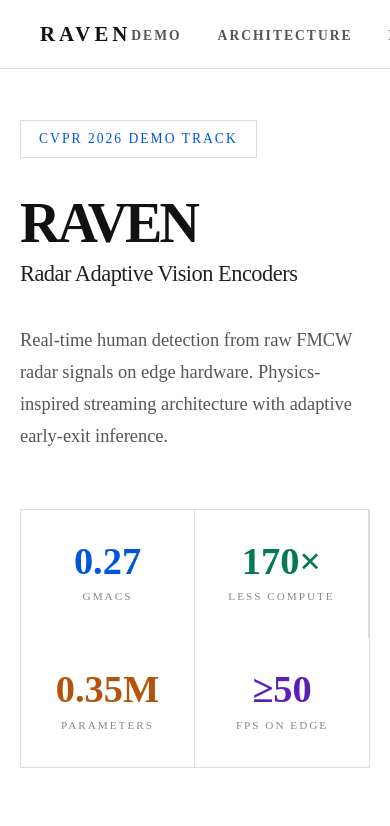
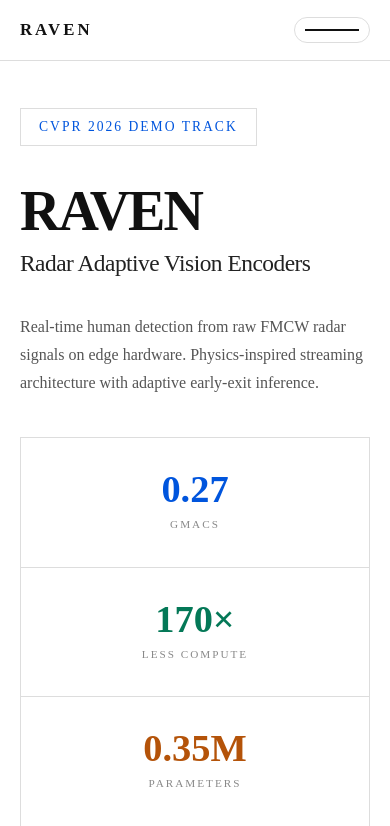
Before and after one commit to AnuvabSen1/raven-demo, a plain HTML site: page index.html in a window 390 px wide. Shown: the top 826 px of the page. Drawn offline with Linux system fonts and the light colour scheme.

Commit message:
Add files via upload

```diff
--- a/index.html
+++ b/index.html
@@ -86,16 +86,21 @@
 .rv.v{opacity:1;transform:none}
 .d1{transition-delay:.08s}.d2{transition-delay:.16s}.d3{transition-delay:.24s}
 
+.nav-toggle{display:none;border:1px solid var(--border);background:rgba(255,255,255,.92);color:var(--ink);padding:8px 10px;line-height:1;border-radius:999px;font-size:1rem;cursor:pointer}
+.nav-toggle span{display:block;width:18px;height:2px;background:currentColor;margin:3px 0;transition:transform .25s,opacity .25s}
+
 @media(min-width:1024px){#demo .section-copy{max-width:none;padding-right:56px}#arch .section-head,#hw .section-head,#res .section-head{max-width:none}#demo .sp,#arch .sp,#hw .sp,#res .sp{max-width:980px}#demo .sh,#arch .sh,#hw .sh,#res .sh{max-width:none;white-space:nowrap;text-wrap:nowrap}#demo .sh{font-size:clamp(2.9rem,4.3vw,4.5rem)}#arch .sh{font-size:clamp(2rem,3.15vw,3.1rem)}#hw .sh,#res .sh{font-size:clamp(2rem,3vw,3rem)}}
-@media(max-width:900px){.hw{grid-template-columns:1fr}.stats-row{grid-template-columns:repeat(2,1fr)}.hero-c{max-width:100%}.section-copy,#demo .section-copy{max-width:100%;padding-right:0}.sp,#demo .sp{max-width:100%}.spec-r{grid-template-columns:1fr;gap:10px;padding:20px 22px}.spec-r .k{font-size:.72rem;letter-spacing:1.4px}}
-@media(max-width:600px){.w,.inner{padding:0 20px}.arch-wrap{margin:0 -20px}}
+@media(max-width:900px){.hw{grid-template-columns:1fr}.stats-row{grid-template-columns:repeat(2,1fr)}.hero-c{max-width:100%}.section-copy,#demo .section-copy,.section-head{max-width:100%;padding-right:0}.tag,.sh,.sp,#demo .sp{display:block;width:100%;max-width:100%;text-align:left}.tag{margin-bottom:10px}.sh{line-height:1.08;margin-bottom:14px;text-wrap:wrap;white-space:normal}.sp,#demo .sp{line-height:1.65}.spec-r{grid-template-columns:1fr;gap:10px;padding:20px 22px}.spec-r .k{font-size:.72rem;letter-spacing:1.4px}}
+@media(max-width:768px){nav .inner{height:60px;padding:0 20px;position:relative}.logo{font-size:1.05rem;letter-spacing:3px}.nav-toggle{display:inline-flex;align-items:center;justify-content:center}.nav-toggle[aria-expanded='true'] span:nth-child(1){transform:translateY(5px) rotate(45deg)}.nav-toggle[aria-expanded='true'] span:nth-child(2){opacity:0}.nav-toggle[aria-expanded='true'] span:nth-child(3){transform:translateY(-5px) rotate(-45deg)}nav ul{position:absolute;top:calc(100% + 10px);left:20px;right:20px;display:flex;flex-direction:column;gap:0;padding:10px 0;border:1px solid var(--border);background:rgba(255,255,255,.98);box-shadow:0 18px 48px rgba(0,0,0,.12);opacity:0;pointer-events:none;transform:translateY(-10px);transition:opacity .25s,transform .25s;border-radius:18px}nav.open ul{opacity:1;pointer-events:auto;transform:translateY(0)}nav ul li{width:100%}nav a{display:block;padding:12px 18px;font-size:.78rem;letter-spacing:1.8px}section{padding:80px 0}.hero{padding:108px 0 72px}.hero h1{letter-spacing:-2px}.hero .sub{font-size:clamp(1.2rem,6vw,1.7rem)}.hero-p{font-size:1rem;margin-bottom:40px}.section-copy,.section-head{margin-bottom:32px}.sh,#demo .sh,#arch .sh,#hw .sh,#res .sh{font-size:clamp(2.25rem,8.8vw,3.35rem);max-width:100%;white-space:normal;text-wrap:balance}.sp,#demo .sp{font-size:1rem}.hc-img{height:220px}.hc-bd{padding:20px 22px}}
+@media(max-width:600px){.w,.inner{padding:0 20px}.arch-wrap{margin:0 -20px}.stats-row{grid-template-columns:1fr}.stat-cell{border-right:none;border-bottom:1px solid var(--border)}.stat-cell:last-child{border-bottom:none}.specs{margin-top:32px;border-radius:18px}.spec-r{padding:18px 18px}.spec-r .v{font-size:.96rem}.tag{font-size:.74rem;letter-spacing:2.8px}.sh,#demo .sh,#arch .sh,#hw .sh,#res .sh{font-size:clamp(2.05rem,9vw,2.7rem);line-height:1.03}.sp,#demo .sp{font-size:.98rem;line-height:1.62}}
 </style>
 </head>
 <body>
 
 <nav id="nav"><div class="inner">
   <div class="logo">Raven</div>
-  <ul><li><a href="#demo">DEMO</a></li><li><a href="#arch">ARCHITECTURE</a></li><li><a href="#hw">HARDWARE</a></li><li><a href="#res">RESULTS</a></li></ul>
+  <button class="nav-toggle" id="navToggle" aria-label="Toggle navigation" aria-expanded="false" aria-controls="navMenu"><span></span><span></span><span></span></button>
+  <ul id="navMenu"><li><a href="#demo">DEMO</a></li><li><a href="#arch">ARCHITECTURE</a></li><li><a href="#hw">HARDWARE</a></li><li><a href="#res">RESULTS</a></li></ul>
 </div></nav>
 
 <section class="hero"><div class="w hero-c">
@@ -164,12 +169,24 @@
 </div></footer>
 
 <script>
-window.addEventListener('scroll',()=>{document.getElementById('nav').classList.toggle('scrolled',scrollY>50)});
+const nav=document.getElementById('nav');
+const navToggle=document.getElementById('navToggle');
+window.addEventListener('scroll',()=>{nav.classList.toggle('scrolled',scrollY>50)});
+if(navToggle){
+  navToggle.addEventListener('click',()=>{
+    const expanded=navToggle.getAttribute('aria-expanded')==='true';
+    navToggle.setAttribute('aria-expanded',String(!expanded));
+    nav.classList.toggle('open',!expanded);
+  });
+}
+const closeNav=()=>{if(!navToggle)return;nav.classList.remove('open');navToggle.setAttribute('aria-expanded','false')};
+document.addEventListener('click',e=>{if(window.innerWidth>768)return;if(nav.contains(e.target))return;closeNav()});
+window.addEventListener('resize',()=>{if(window.innerWidth>768)closeNav()});
 const obs=new IntersectionObserver(es=>{es.forEach(e=>{if(e.isIntersecting)e.target.classList.add('v')})},{threshold:.08,rootMargin:'0px 0px -50px 0px'});
 document.querySelectorAll('.rv').forEach(el=>obs.observe(el));
 const co=new IntersectionObserver(es=>{es.forEach(e=>{if(!e.isIntersecting||e.target.dataset.done)return;e.target.dataset.done='1';const tgt=parseFloat(e.target.dataset.t),p=e.target.dataset.p||'',s=e.target.dataset.s||'',fl=tgt<1,dur=1200,st=performance.now();(function tick(n){const pr=Math.min((n-st)/dur,1),ez=1-Math.pow(1-pr,4),v=tgt*ez;e.target.textContent=p+(fl?v.toFixed(2):Math.round(v))+s;if(pr<1)requestAnimationFrame(tick)})(st)})},{threshold:.5});
 document.querySelectorAll('.stat-v').forEach(el=>co.observe(el));
-document.querySelectorAll('nav a').forEach(a=>{a.addEventListener('click',e=>{e.preventDefault();document.querySelector(a.getAttribute('href')).scrollIntoView({behavior:'smooth'})})});
+document.querySelectorAll('nav a').forEach(a=>{a.addEventListener('click',e=>{e.preventDefault();document.querySelector(a.getAttribute('href')).scrollIntoView({behavior:'smooth'});closeNav()})});
 </script>
 </body>
 </html>
```
